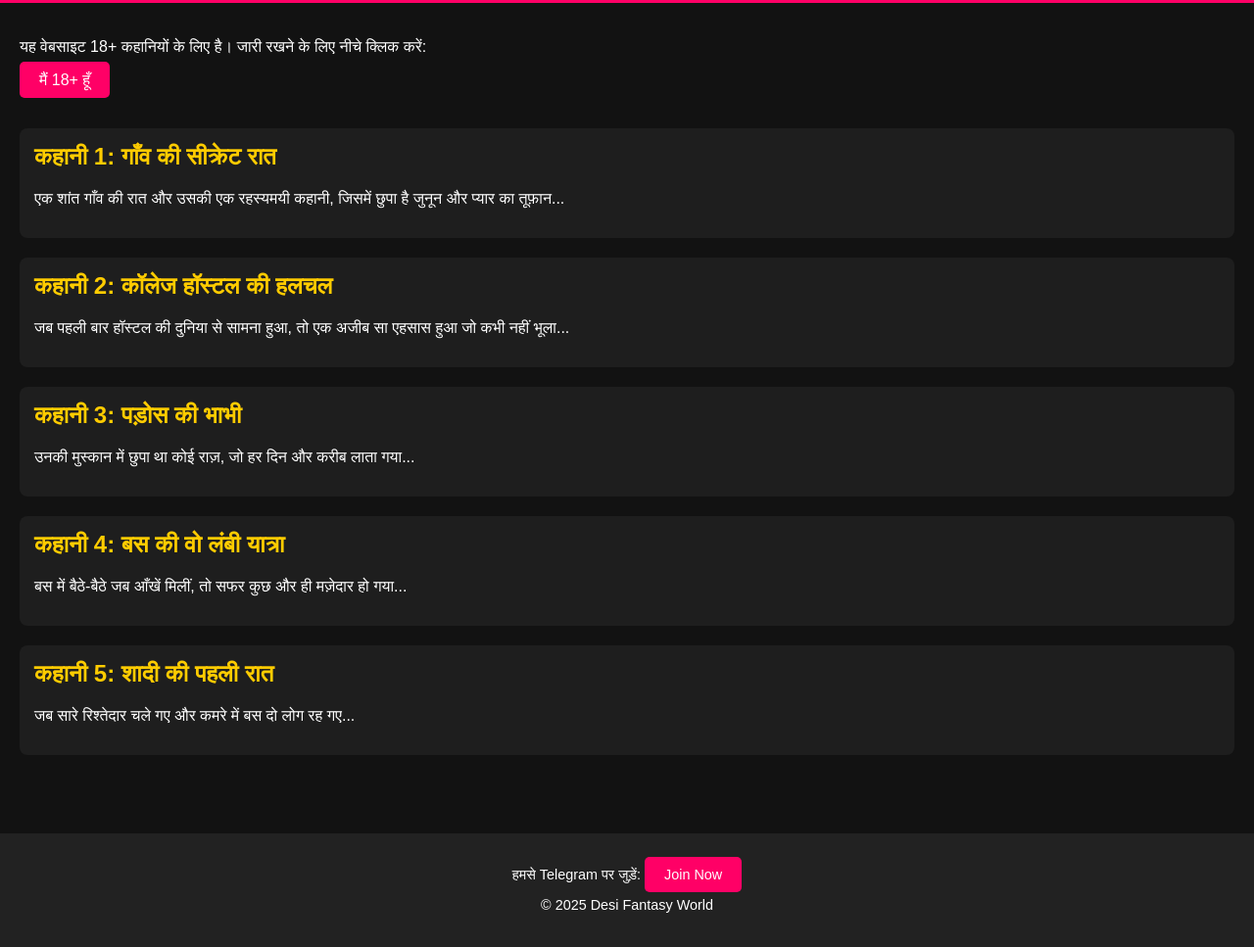
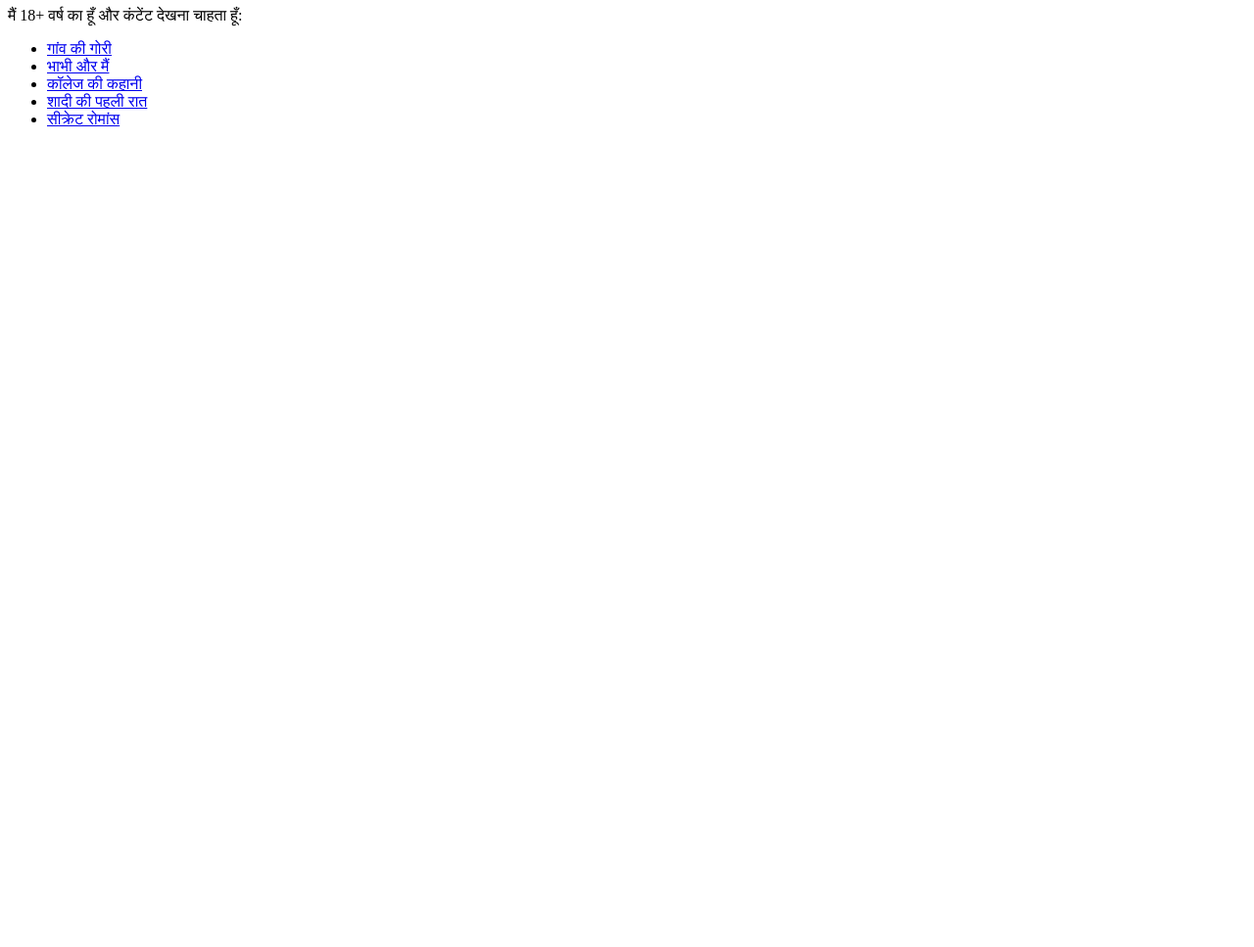
Before and after one commit to DesiFantasyworld/Desi-Fantasy-world-, a plain HTML site: page index.html in a window 1280 px wide. Shown: the part 74-1041 px from the top of the page at 98% size. After the commit the page ends 800 px from the top, so only its background shows below. Drawn offline with Linux system fonts and the light colour scheme.

Commit message:
Add files via upload

```diff
--- a/index.html
+++ b/index.html
@@ -1,52 +1,19 @@
 
 <!DOCTYPE html>
-<html lang="en">
+<html lang="hi">
 <head>
-  <meta charset="UTF-8" />
-  <meta name="viewport" content="width=device-width, initial-scale=1.0" />
+  <meta charset="UTF-8">
   <title>Desi Fantasy World</title>
-  <style>
-    body { font-family: Arial, sans-serif; background: #121212; color: #fff; margin: 0; padding: 0; }
-    header { background: #ff0066; padding: 20px; text-align: center; font-size: 2em; }
-    .container { padding: 20px; }
-    .story { background: #1e1e1e; margin-bottom: 20px; padding: 15px; border-radius: 8px; }
-    .story h2 { margin-top: 0; color: #ffcc00; }
-    .button { background: #ff0066; padding: 10px 20px; color: #fff; border: none; border-radius: 5px; cursor: pointer; text-decoration: none; }
-    footer { text-align: center; padding: 20px; background: #222; margin-top: 40px; font-size: 0.9em; }
-  </style>
 </head>
 <body>
-  <header>Desi Fantasy World</header>
-  <div class="container">
-    <p>यह वेबसाइट 18+ कहानियों के लिए है। जारी रखने के लिए नीचे क्लिक करें:</p>
-    <a class="button" href="#stories">मैं 18+ हूँ</a>
-
-    <div id="stories" style="margin-top: 40px;">
-      <div class="story">
-        <h2>कहानी 1: गाँव की सीक्रेट रात</h2>
-        <p>एक शांत गाँव की रात और उसकी एक रहस्यमयी कहानी, जिसमें छुपा है जुनून और प्यार का तूफ़ान...</p>
-      </div>
-      <div class="story">
-        <h2>कहानी 2: कॉलेज हॉस्टल की हलचल</h2>
-        <p>जब पहली बार हॉस्टल की दुनिया से सामना हुआ, तो एक अजीब सा एहसास हुआ जो कभी नहीं भूला...</p>
-      </div>
-      <div class="story">
-        <h2>कहानी 3: पड़ोस की भाभी</h2>
-        <p>उनकी मुस्कान में छुपा था कोई राज़, जो हर दिन और करीब लाता गया...</p>
-      </div>
-      <div class="story">
-        <h2>कहानी 4: बस की वो लंबी यात्रा</h2>
-        <p>बस में बैठे-बैठे जब आँखें मिलीं, तो सफर कुछ और ही मज़ेदार हो गया...</p>
-      </div>
-      <div class="story">
-        <h2>कहानी 5: शादी की पहली रात</h2>
-        <p>जब सारे रिश्तेदार चले गए और कमरे में बस दो लोग रह गए...</p>
-      </div>
-    </div>
-  </div>
-  <footer>
-    <p>हमसे Telegram पर जुड़ें: <a class="button" href="https://t.me/+vr0SXHAIMREwNDk1" target="_blank">Join Now</a></p>
-    <p>&copy; 2025 Desi Fantasy World</p>
-  </footer>
+  <h1>Desi Fantasy World 🔥</h1>
+  <p>मैं 18+ वर्ष का हूँ और कंटेंट देखना चाहता हूँ:</p>
+  <ul>
+    <li><a href="stories/story1.html">गांव की गोरी</a></li>
+    <li><a href="stories/story2.html">भाभी और मैं</a></li>
+    <li><a href="stories/story3.html">कॉलेज की कहानी</a></li>
+    <li><a href="stories/story4.html">शादी की पहली रात</a></li>
+    <li><a href="stories/story5.html">सीक्रेट रोमांस</a></li>
+  </ul>
 </body>
 </html>
```
Also changed, not shown: story1.html (added, +1 -0 lines), story2.html (added, +1 -0 lines), story3.html (added, +1 -0 lines), story4.html (added, +1 -0 lines), story5.html (added, +1 -0 lines).
